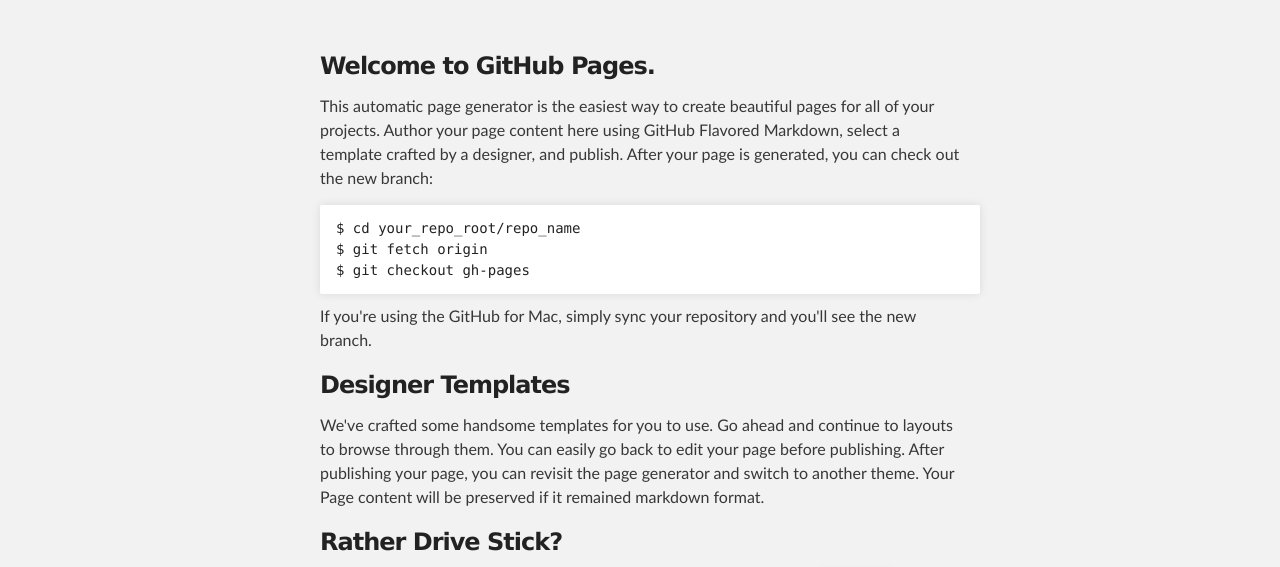
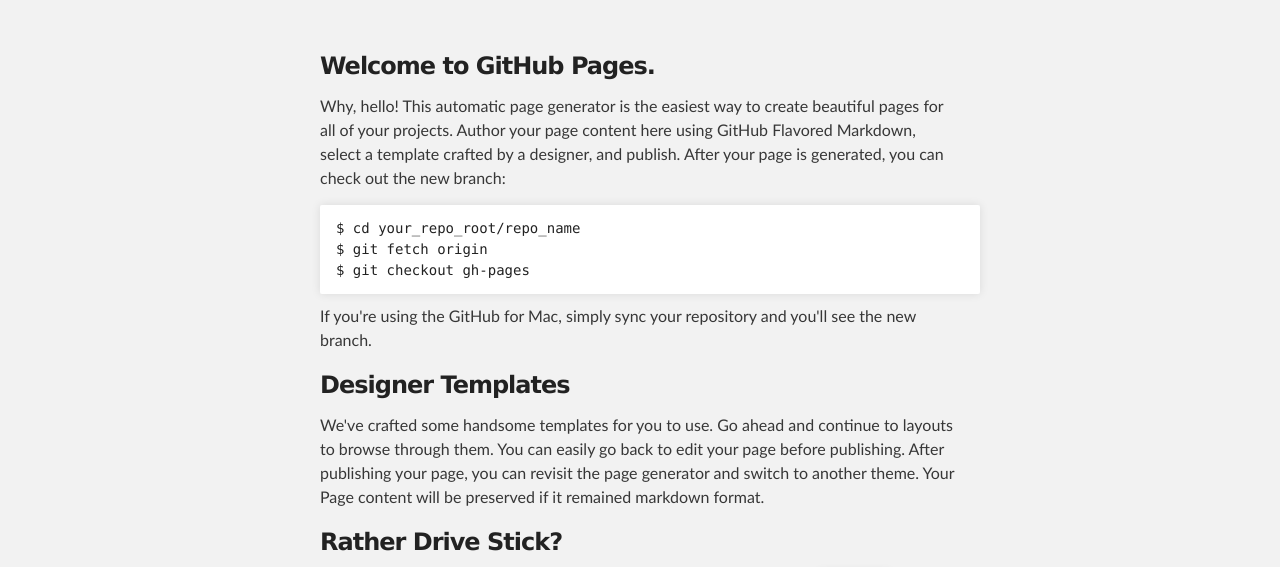
Before and after one commit to KevinShort/kevinshort.github.io, a plain HTML site: page index.html in a window 1280 px wide. Shown: the part 176-743 px from the top of the page. Drawn offline with Linux system fonts and the light colour scheme.

Commit message:
Update index.html

```diff
--- a/index.html
+++ b/index.html
@@ -30,7 +30,7 @@
         <h3>
 <a name="welcome-to-github-pages" class="anchor" href="#welcome-to-github-pages"><span class="octicon octicon-link"></span></a>Welcome to GitHub Pages.</h3>
 
-<p>This automatic page generator is the easiest way to create beautiful pages for all of your projects. Author your page content here using GitHub Flavored Markdown, select a template crafted by a designer, and publish. After your page is generated, you can check out the new branch:</p>
+<p>Why, hello! This automatic page generator is the easiest way to create beautiful pages for all of your projects. Author your page content here using GitHub Flavored Markdown, select a template crafted by a designer, and publish. After your page is generated, you can check out the new branch:</p>
 
 <pre><code>$ cd your_repo_root/repo_name
 $ git fetch origin
```
